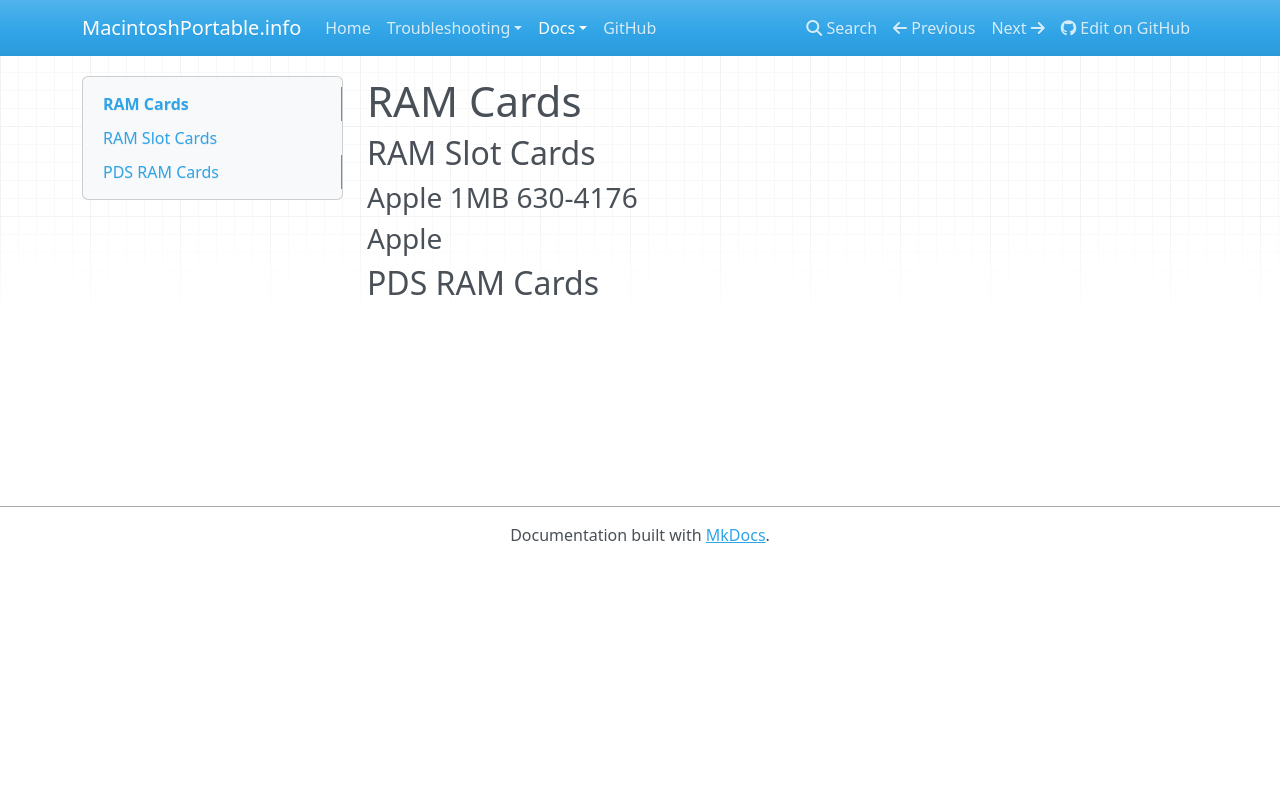
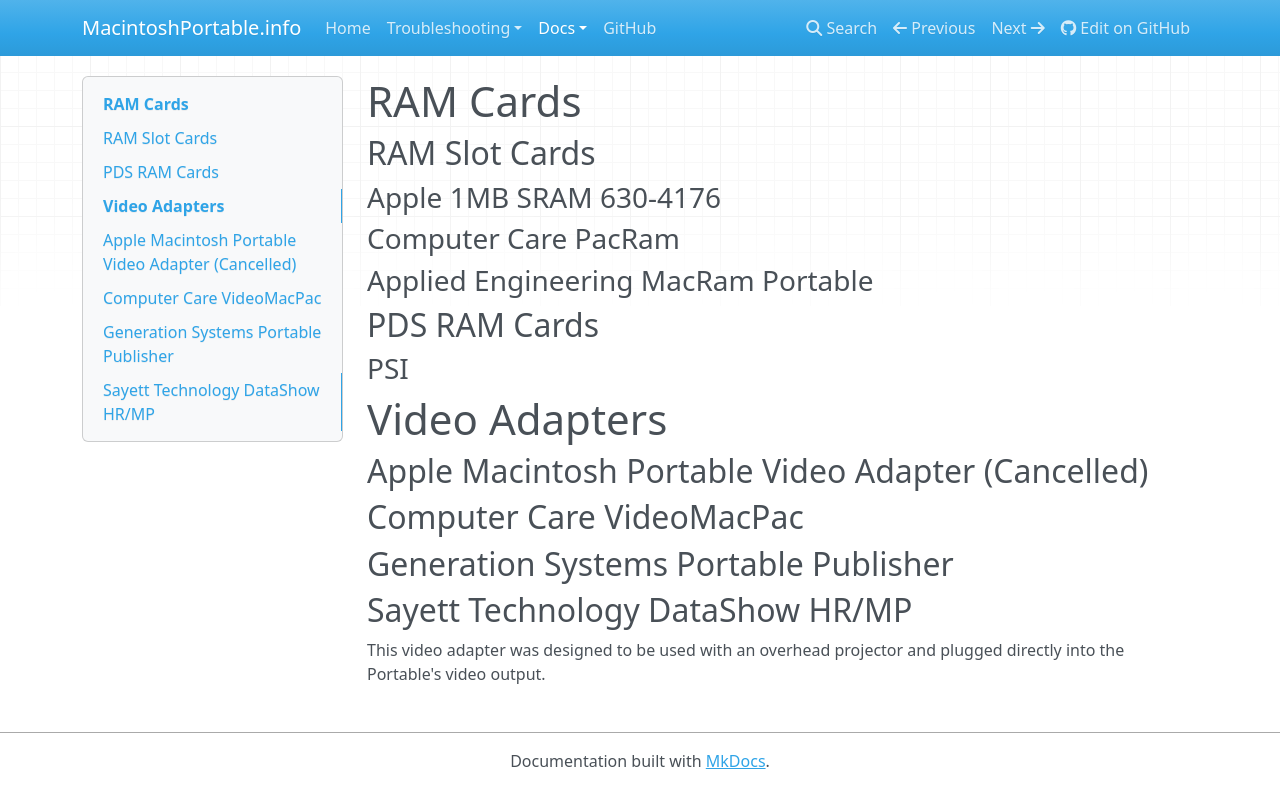
Before and after one commit to rezafouladian/MacintoshPortable, an MkDocs documentation site: the page built from docs/HardwareAndAccessories.md, in a window 1280 px wide. Shown: the top 808 px of the page. Built offline with MkDocs 1.6.1, drawn with Linux system fonts in a browser that asks for light colours; nearby versions of some CDN libraries.

Commit message:
Add more documentation

```diff
--- a/docs/HardwareAndAccessories.md
+++ b/docs/HardwareAndAccessories.md
@@ -1,8 +1,23 @@
 # RAM Cards
 ## RAM Slot Cards
 
-### Apple 1MB 630-4176
+### Apple 1MB SRAM 630-4176
 
-### Apple
+### Computer Care PacRam
+
+### Applied Engineering MacRam Portable
 
 ## PDS RAM Cards
+
+### PSI
+
+# Video Adapters
+
+## Apple Macintosh Portable Video Adapter (Cancelled)
+
+## Computer Care VideoMacPac
+
+## Generation Systems Portable Publisher
+
+## Sayett Technology DataShow HR/MP
+This video adapter was designed to be used with an overhead projector and plugged directly into the Portable's video output.
--- a/mkdocs.yml
+++ b/mkdocs.yml
@@ -4,6 +4,7 @@ repo_url: https://github.com/rezafouladian/macintoshportable
 nav:
   - Home: index.md
   - Troubleshooting:
+    - Testing: Testing.md
     - Display:
       - Display Testing: DisplayTesting.md
   - Docs:
```
Also changed, not shown: docs/Components.md (+45 -0 lines), docs/MemoryMap.md (+22 -0 lines), docs/Testing.md (added).
